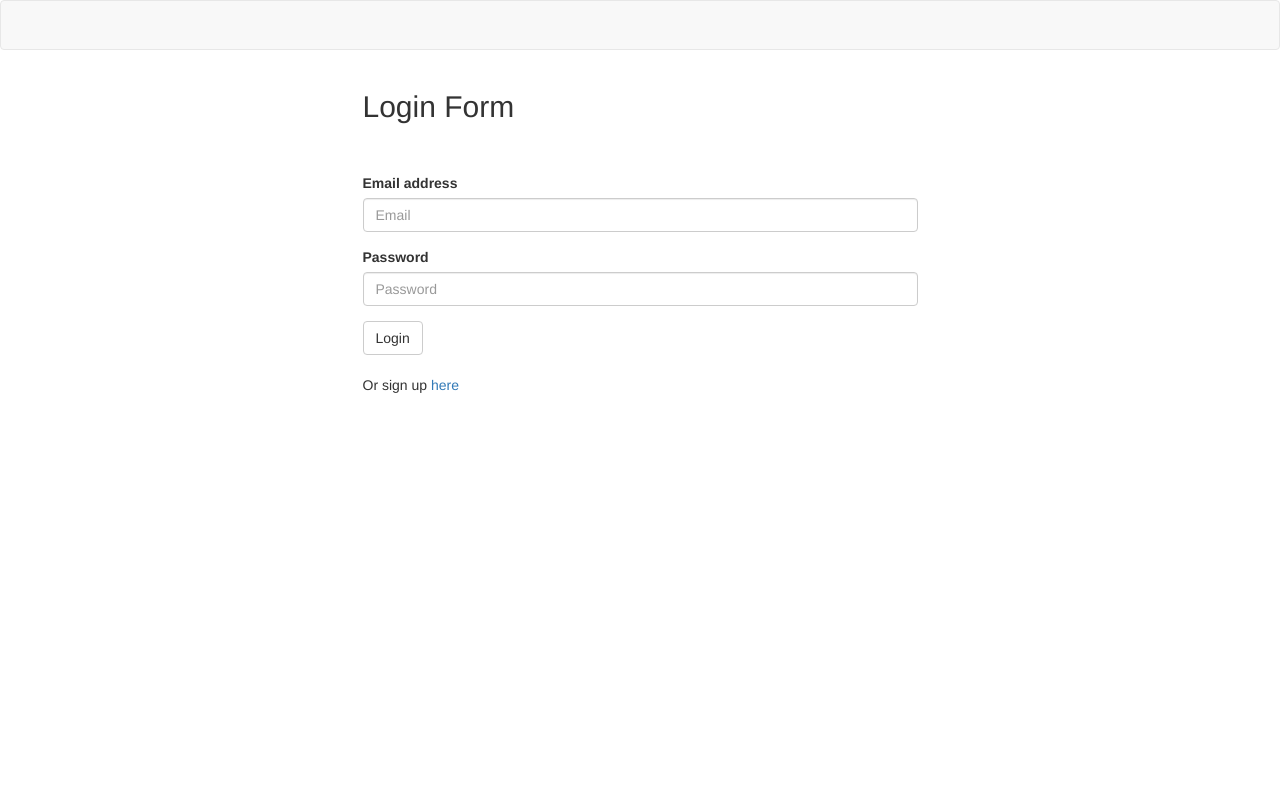
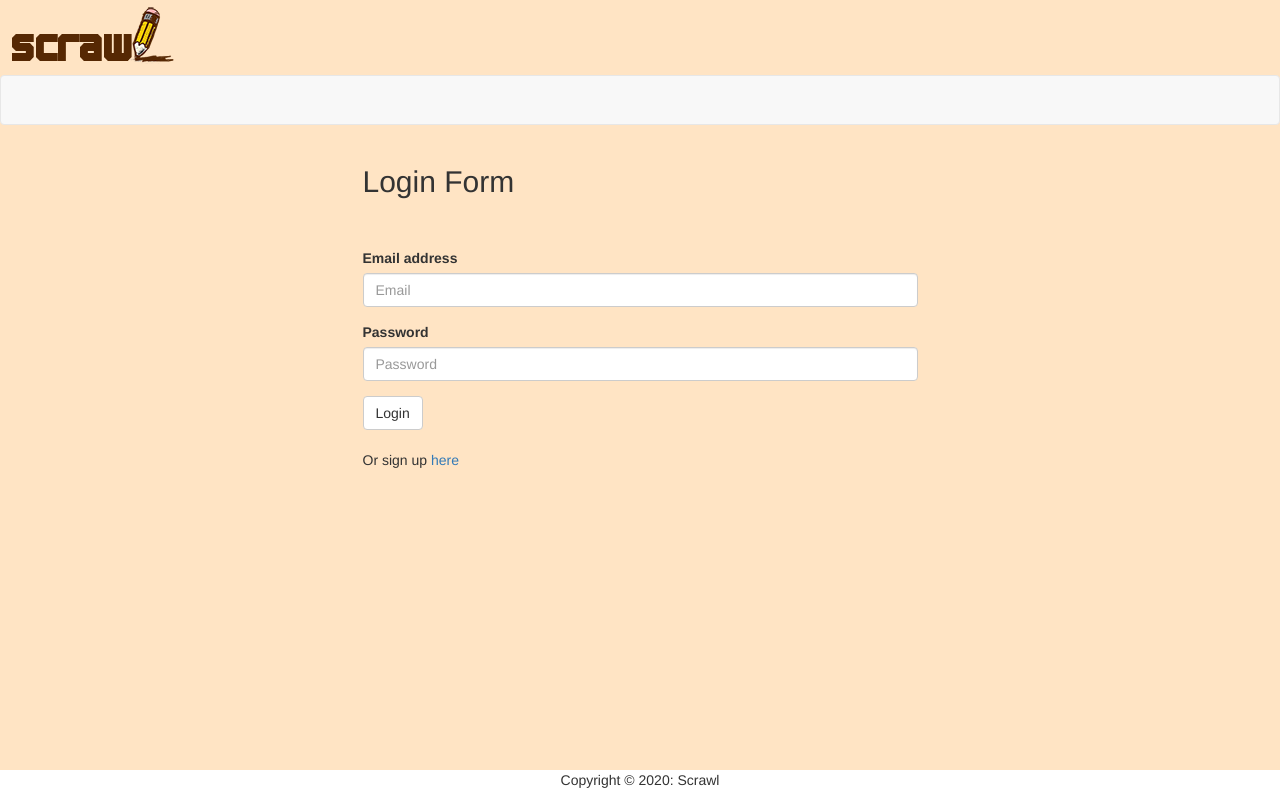
Before and after one commit to carabunnell/project_2, a website: page public/login.html in a window 1280 px wide. Drawn offline with nearby package versions, Linux system fonts and the light colour scheme.

Commit message:
added logos to html files

```diff
--- a/public/login.html
+++ b/public/login.html
@@ -10,6 +10,7 @@
 </head>
 
 <body>
+  <img src="img/scrawl_logoTiny.png" alt="Scrawl Logo">
   <nav class="navbar navbar-default">
     <div class="container-fluid">
       <div class="navbar-header">
@@ -39,7 +40,7 @@
 
   <script src="https://cdnjs.cloudflare.com/ajax/libs/jquery/3.2.1/jquery.min.js"></script>
   <script type="text/javascript" src="js/login.js"></script>
-
+<footer><p>Copyright &copy; 2020: Scrawl</p></footer>
 </body>
 
 </html>
--- a/public/stylesheets/style.css
+++ b/public/stylesheets/style.css
@@ -11,3 +11,15 @@ form.login {
 .profile-member-welcome {
   text-align: center;
 }
+
+body {
+  background-color: bisque;
+}
+
+footer {
+  background-color: white;
+  width: 100%;
+  bottom: 0;
+  position: absolute;
+  text-align: center;
+}
```
Also changed, not shown: public/author-manager.html (+4 -1 lines), public/cms.html (+4 -1 lines), public/members.html (+1 -2 lines), public/signup.html (+2 -0 lines), public/storybook.html (+3 -0 lines).
